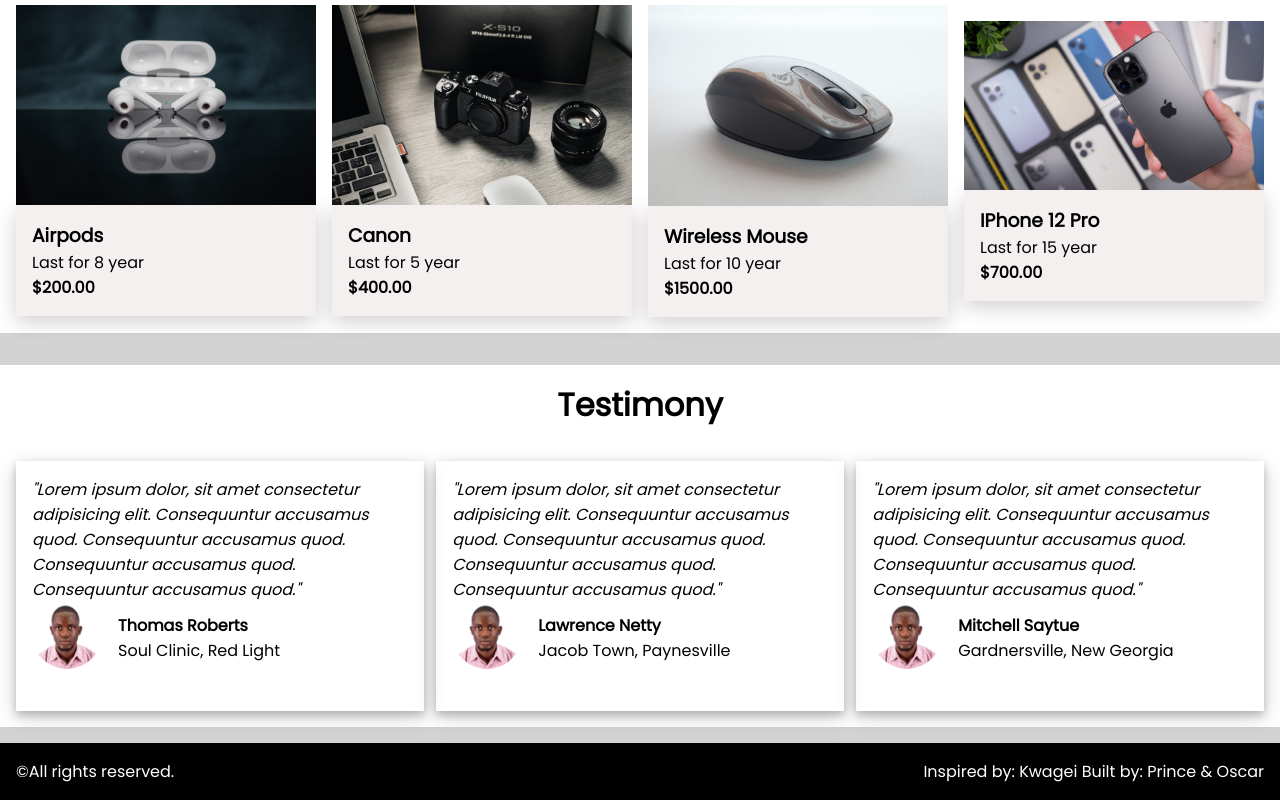
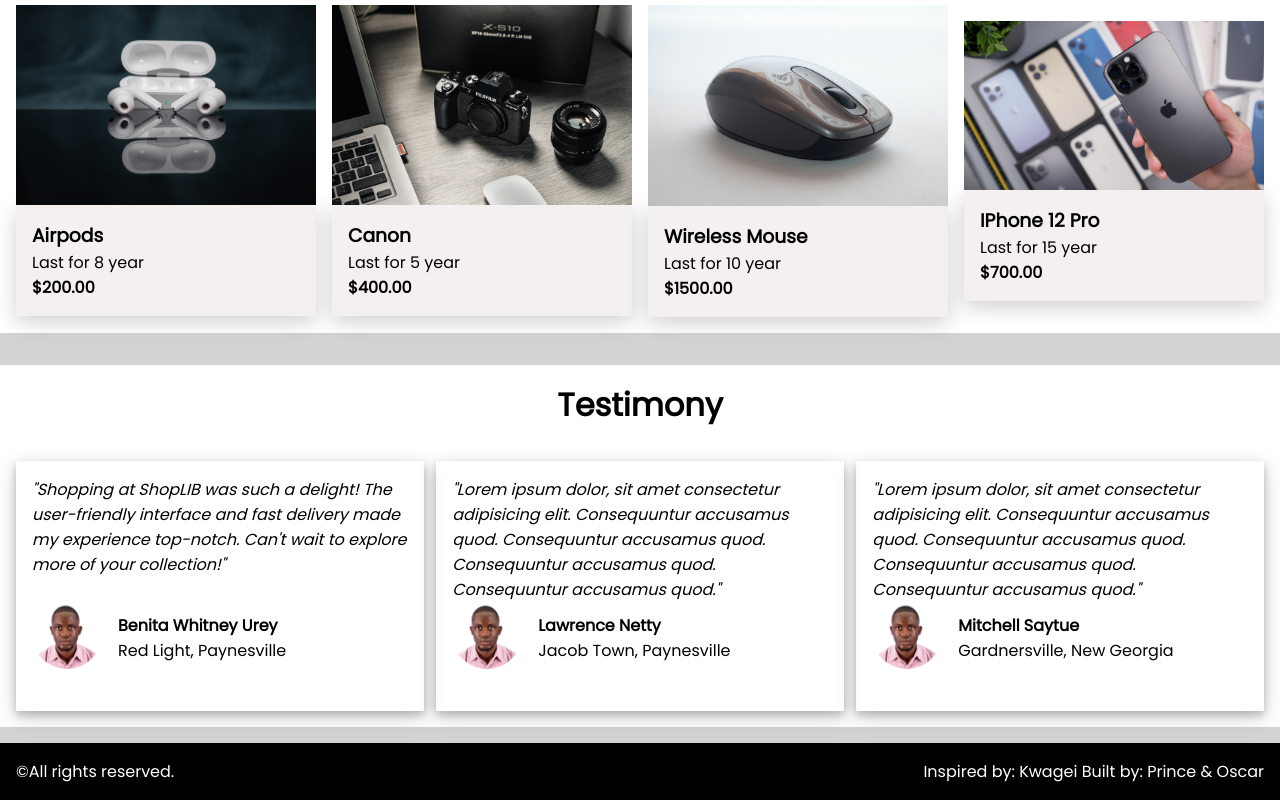
Before and after one commit to princeqdolo231/ShopLIB, a plain HTML site: page index.html in a window 1280 px wide. Shown: the part 936-1736 px from the top of the page. Drawn offline with Linux system fonts and the light colour scheme.

Commit message:
Update index.html

```diff
--- a/index.html
+++ b/index.html
@@ -108,7 +108,7 @@
                 <div class="Testimony-Card-1">
                     <div class="TESTIFIER-ARTICLE">
                         <address>
-                            "Lorem ipsum dolor, sit amet consectetur adipisicing elit. Consequuntur accusamus quod. Consequuntur accusamus quod. Consequuntur accusamus quod. Consequuntur accusamus quod."
+                            "Shopping at ShopLIB was such a delight! The user-friendly interface and fast delivery made my experience top-notch. Can't wait to explore more of your collection!"
                         </address>
                     </div>
                     <div class="Testimony-Information">
@@ -117,8 +117,8 @@
                         </div>
                         <div class="TESTIFIER-DESCRIPTION">
                             <div>
-                                <h4>Thomas Roberts</h4>
-                                <p>Soul Clinic, Red Light</p>
+                                <h4>Benita Whitney Urey</h4>
+                                <p>Red Light, Paynesville</p>
                             </div>
                         </div>
                     </div>
```
